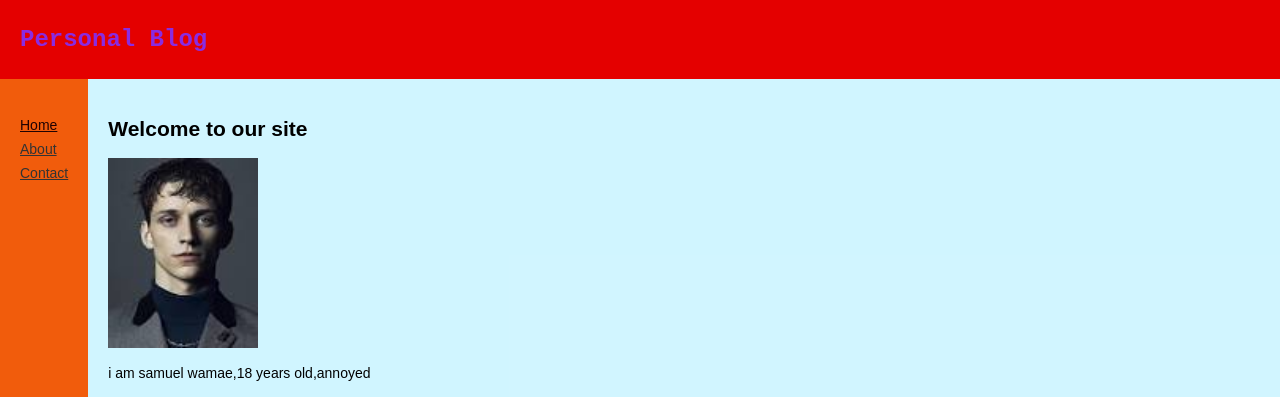
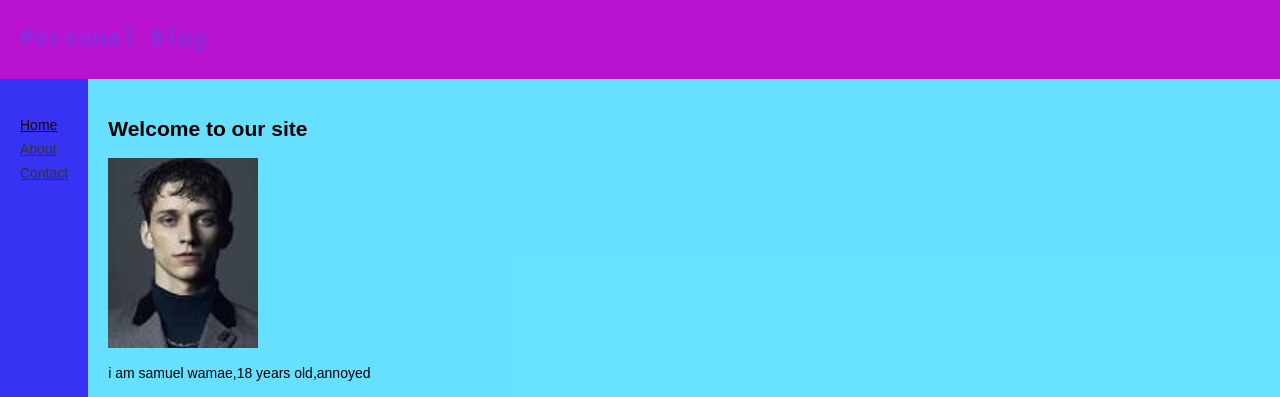
Before and after one commit to samuel9wamae/projects, a plain HTML site: page week4/web/blog.html in a window 1280 px wide. Shown: the top 397 px of the page. Drawn offline with Linux system fonts and the light colour scheme.

Commit message:
style.css

```diff
--- a/week4/web/blog.html
+++ b/week4/web/blog.html
@@ -8,19 +8,19 @@
 <body style="margin:0px;">
     <table style="width:100%; border-collapse:collapse; font:14px Arial,sans-serif;">
         <tr>
-            <td colspan="2" style="padding:10px 20px; background-color:#e40000;">
+            <td colspan="2" style="padding:10px 20px; background-color:#b302cbed;">
                 <h1 style="font-size:24px;">Personal Blog</h1>
             </td>
         </tr>
         <tr style="height:170px;">
-            <td style="width:20%; padding:20px; background-color:#f15c0c; vertical-align: top;">
+            <td style="width:20%; padding:20px; background-color:#100cf1d6; vertical-align: top;">
                 <ul style="list-style:none; padding:0px; line-height:24px;">
                     <li><a href="file:///C:/Users/paradox/OneDrive/Documents/inspre_youth_in_stem/week4/web/index.html" style="color:#200202;">Home</a></li>
                     <li><a href="#" style="color:#333;">About</a></li>
                     <li><a href="#" style="color:#333;">Contact</a></li>
                 </ul>
             </td>
-            <td style="padding:20px; background-color:#b1eeff98; vertical-align:top;">
+            <td style="padding:20px; background-color:#23d3ffb0; vertical-align:top;">
                 <h2>Welcome to our site</h2>
         <img src="assets/pic.jpg" height="190" width="150">
 
--- a/week4/web/style.css
+++ b/week4/web/style.css
@@ -1,5 +1,6 @@
-*{
-
+.body {
+     background-image: url("https://img.freepik.com/free-vector/hand-painted-watercolor-pastel-sky-background_23-2148902771.jpg?w=2000");
+   background-color: #cccccc;
 }
 h1{
    font-size:35px;
```
